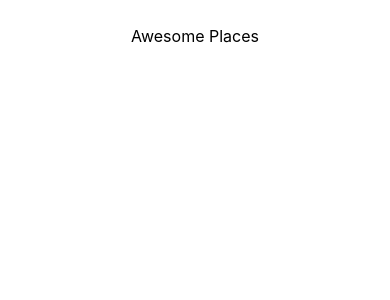
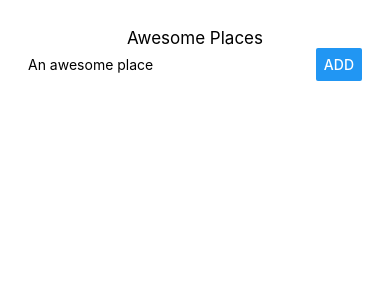
Before and after one commit to hugooSoul/awesome-places-react, a React Native app: screen / in a window 390 px wide. Shown: the top 300 px of the page. Built offline with nearby package versions, Linux system fonts and the light colour scheme.

Commit message:
Button added and styling with flex

```diff
--- a/App.js
+++ b/App.js
@@ -1,5 +1,5 @@
 import React from 'react';
-import { StyleSheet, Text, View, TextInput } from 'react-native';
+import { StyleSheet, Text, View, TextInput, Button } from 'react-native';
 
 export default class App extends React.Component {
 
@@ -16,12 +16,15 @@
   render() {
     return (
       <View style={styles.container}>
-        <Text style={styles.text}>Awesome Places</Text>
-        <TextInput
-          style={{width: 300, height: 25, color: 'white'}}
-          placeholder="An awesome place"
-          value={this.state.placeName}
-          onChangeText={this.placeNameChangedHandler} />
+      <Text style={styles.welcome}>Awesome Places</Text>
+        <View style={styles.inputContainer}>
+          <TextInput
+            style={styles.placeInput}
+            placeholder="An awesome place"
+            value={this.state.placeName}
+            onChangeText={this.placeNameChangedHandler} />
+          <Button title='Add' style={styles.placeButton} />
+        </View>
       </View>
     );
   }
@@ -30,13 +33,25 @@
 const styles = StyleSheet.create({
   container: {
     flex: 1,
-    padding: 26,
+    padding: 28,
     backgroundColor: '#FFF',
     alignItems: 'center',
     justifyContent: 'flex-start',
   },
-  text: {
+  welcome: {
     color: 'black',
-    fontSize: 16,
+    fontSize: 17,
+  },
+  inputContainer: {
+    width: '100%',
+    flexDirection: 'row',
+    justifyContent: 'space-between',
+    alignItems: 'center'
+  },
+  placeInput: {
+    width: '70%',
+  },
+  placeButton: {
+    width: '30%'
   }
 });
```
Also changed, not shown: 6 other files (tests, documents, lock files or other folders).
